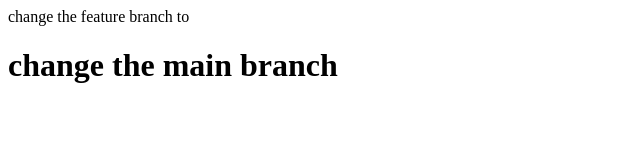
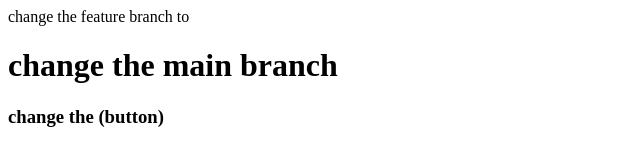
Before and after one commit to codingwithmanish20/ApnaCollege, a plain HTML site: page index.html in a window 1280 px wide. Shown: the whole page, without its empty margins (0-640 px from the left). Drawn offline with Linux system fonts and the light colour scheme.

Commit message:
make the heading

```diff
--- a/index.html
+++ b/index.html
@@ -1,2 +1,3 @@
 <p>change the feature branch to </p>
 <h1>change the main branch</h1>
+<h3>change the (button)</h3>
```
